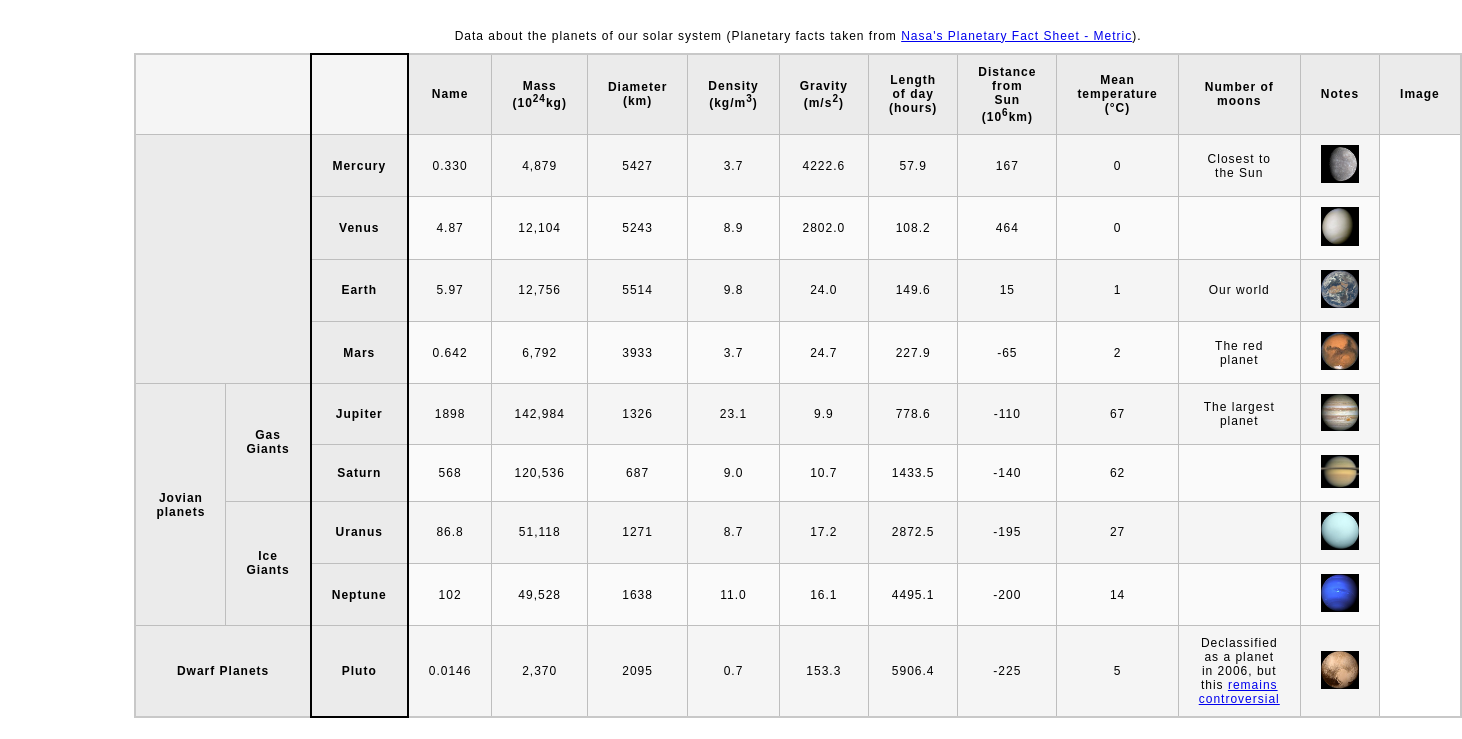
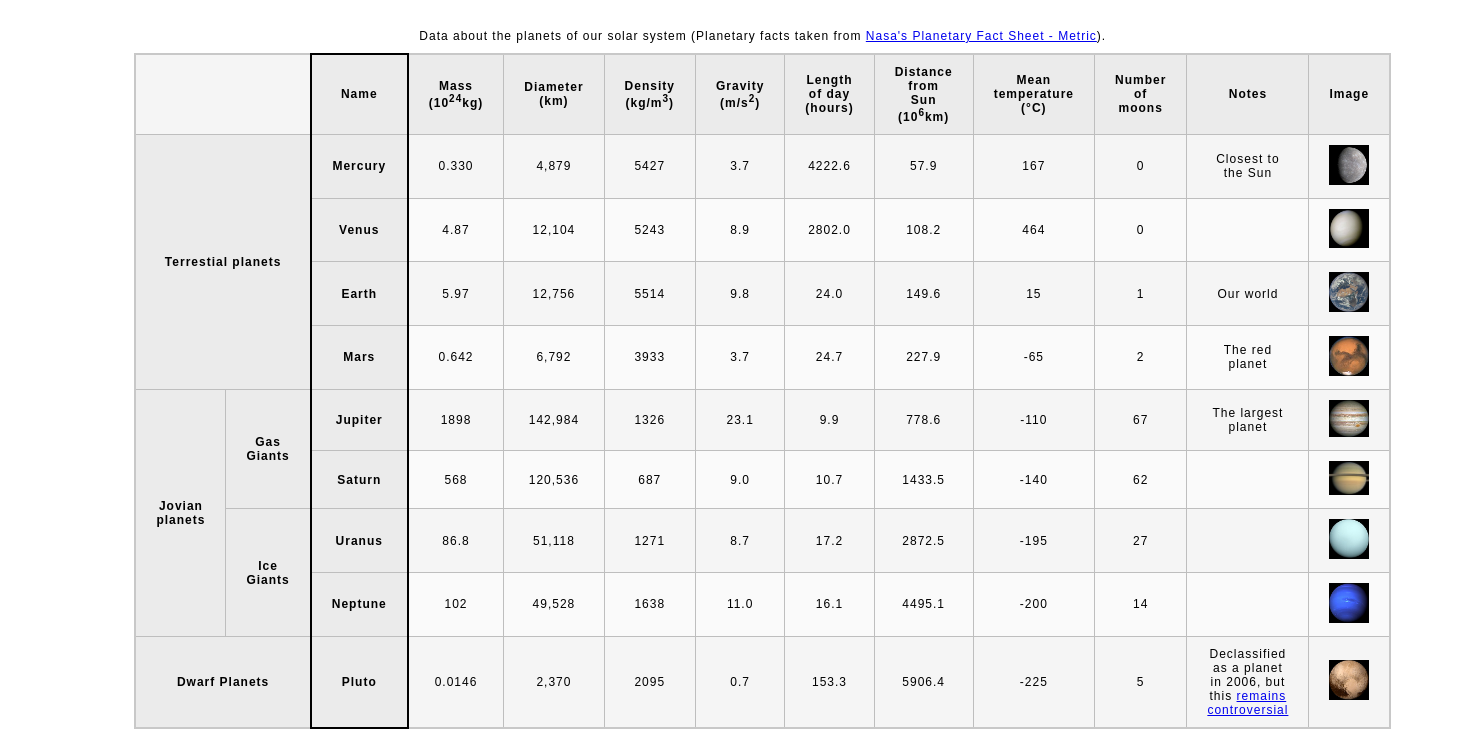
Before and after one commit to ZyanWheeler/ZyanWheeler.github.io, a plain HTML site: page planets-table/index.html in a window 1280 px wide. Shown: the part 61-800 px from the top of the page, 1462 px wide, since content can reach past the window. Drawn offline with Linux system fonts and the light colour scheme.

```diff
--- a/planets-table/index.html
+++ b/planets-table/index.html
@@ -39,7 +39,6 @@
                 <thead>
 					<tr>
 					<td colspan = "2"></td>
-					<td></td>
 					<th>Name</th>
 					<th>Mass (10<sup>24</sup>kg)</th>
 					<th> Diameter (km)</th>
@@ -55,7 +54,7 @@
 				</thead>
 				<tbody>
 					<tr class = "Mercury">
-					<th colspan = "2" rowspan = "4"></th>
+					<th colspan = "2" rowspan = "4">Terrestial planets</th>
 					<th>Mercury</th>
 					<td>0.330</td>
 					<td>4,879</td>
```
